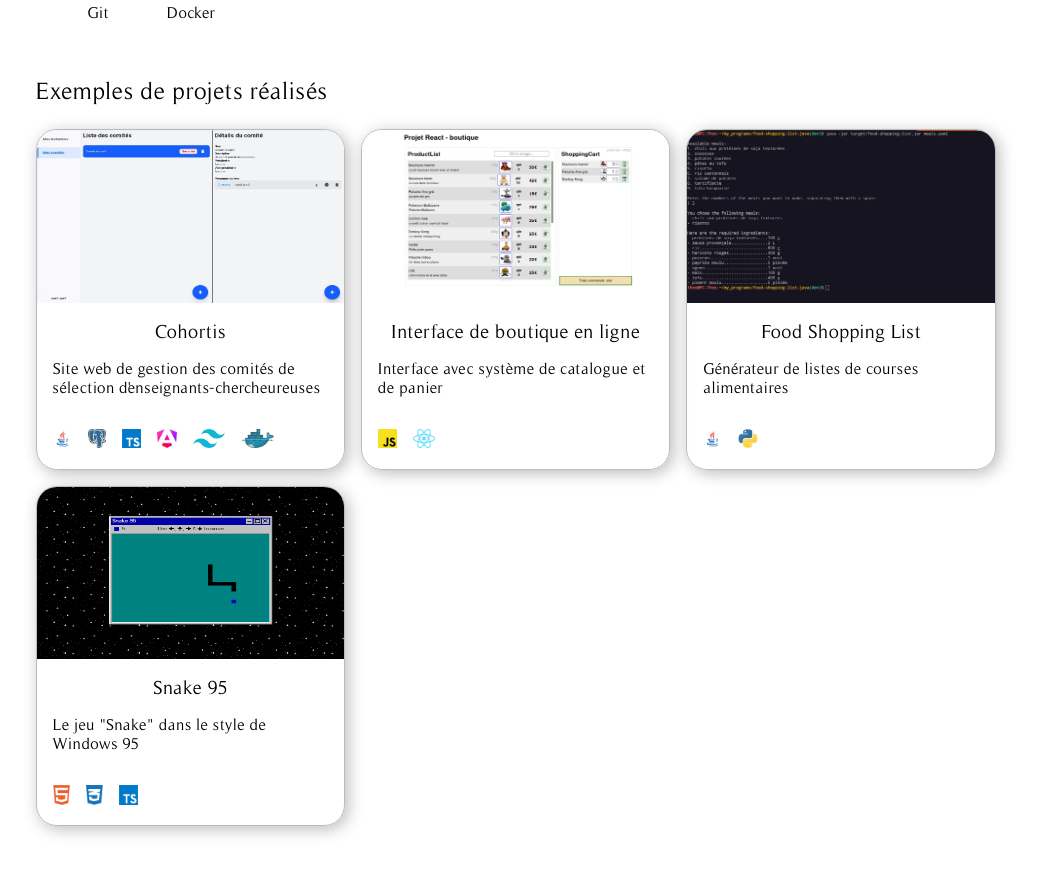
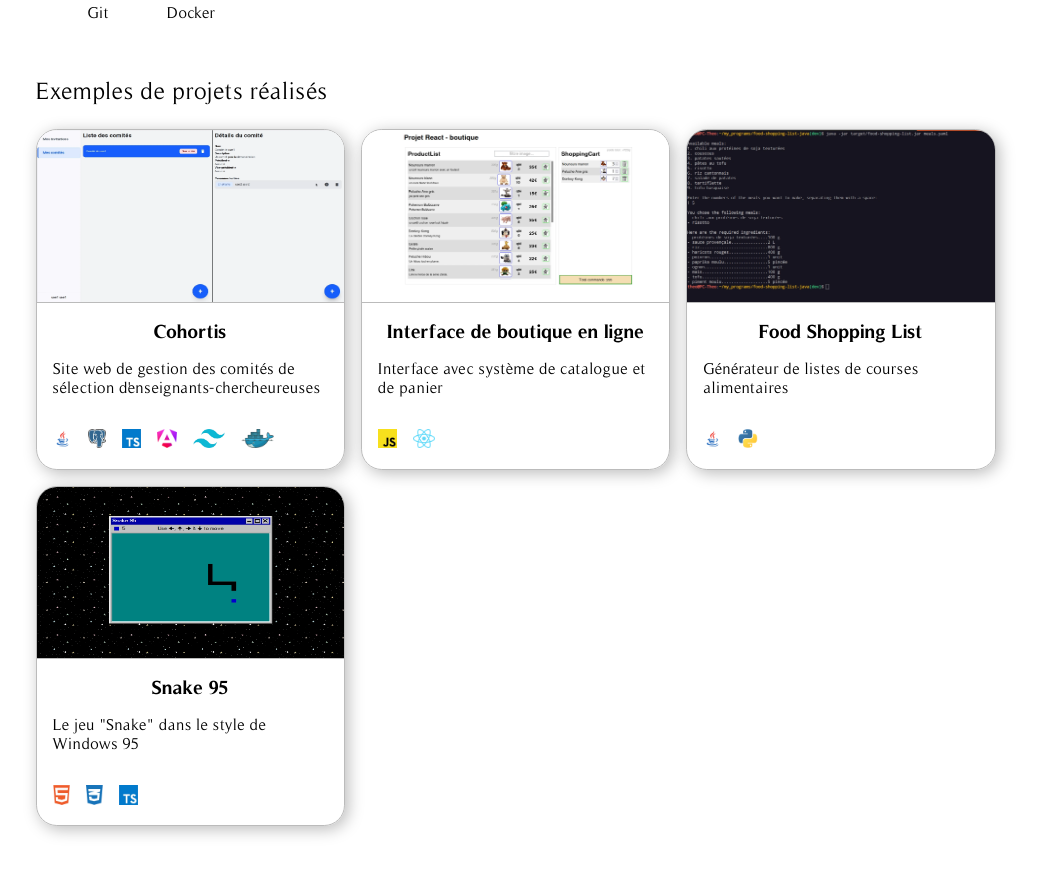
Before and after one commit to Lacisum/theodepinho.net, a React (Vite) app: page / in a window 1280 px wide. Shown: the part 1700-2574 px from the top of the page, without its empty margins (117-1154 px from the left). Built offline with nearby package versions, Linux system fonts and the light colour scheme.

Commit message:
:lipstick: project cards now have a clearer structure

```diff
--- a/src/App/BasePage/PageFound/main/Home/CV/Projects/ProjectCard.css
+++ b/src/App/BasePage/PageFound/main/Home/CV/Projects/ProjectCard.css
@@ -3,7 +3,7 @@
   display: grid;
   grid-template-rows: auto 1fr;
 
-  img {
+  & > img {
     width: 100%;
     height: auto;
     aspect-ratio: 16 / 9;
@@ -25,6 +25,7 @@
       .title {
         margin: 0;
         text-align: center;
+        font-weight: bold;
       }
 
       .description {
@@ -64,6 +65,10 @@
     flex: 1;
     border: 1px dotted currentColor;
 
+    & > img {
+      border-bottom: 1px dotted var(--dark-gray);
+    }
+
     .text-section {
       padding-bottom: 1rem;
     }
@@ -77,6 +82,10 @@
     border-radius: var(--project-card-theme-light-border-radius);
     box-shadow: 0.2rem 0.2rem 1rem var(--dark-gray);
 
+    & > img {
+      border-bottom: 1px solid var(--dark-gray);
+    }
+
     .text-section {
       padding-bottom: var(--project-card-theme-light-border-radius);
     }
```
